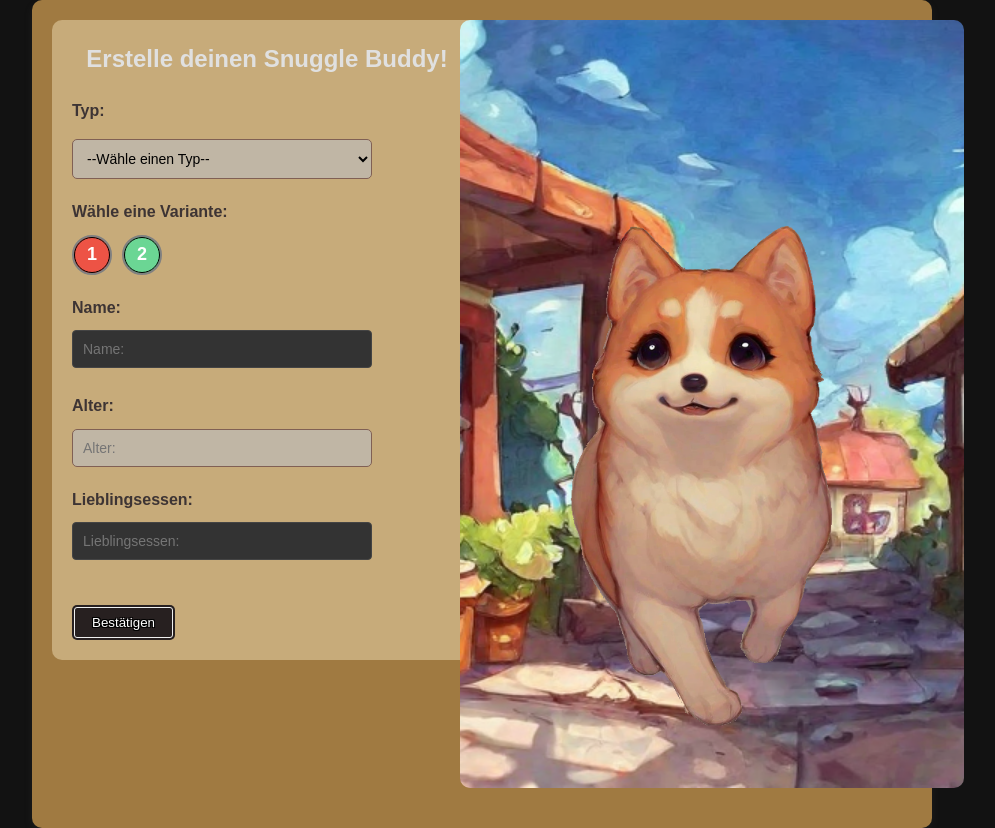
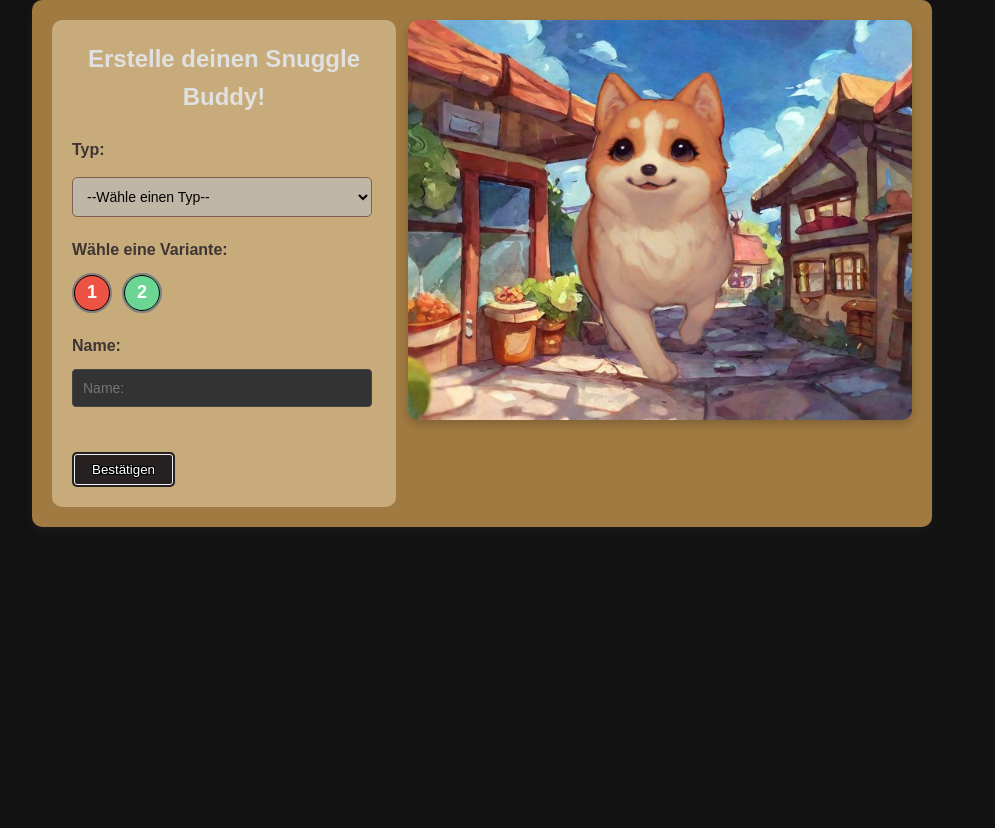
Before and after one commit to dmitrii-vainman/Tamagotchi-2024, a React (Create React App) app in the folder frontend/: page /petpage in a window 1280 px wide. Shown: the whole page, without its empty margins (158-1153 px from the left). After the commit the page ends 800 px from the top, so only its background shows below. Built offline with nearby package versions, Linux system fonts and the light colour scheme; a web font is replaced by a local one.

Commit message:
image css

```diff
--- a/frontend/src/components/petDetails.css
+++ b/frontend/src/components/petDetails.css
@@ -1,11 +1,11 @@
 .pet-page-container {
   display: flex;
-  justify-content: space-between;
+  justify-content: center;
   align-items: flex-start; /* Align form and image to the top */
   width: 100%;
   max-width: 900px; /* Adjust container width */
   margin: 0 auto; /* Center the entire form and image container */
-  padding: 20px;
+  padding: 50px;
   background-color: #bd9858; /* White background for the whole section */
   border-radius: 10px;
   box-shadow: 0 4px 10px rgba(129, 105, 105, 0.1); /* Shadow for depth */
@@ -63,7 +63,7 @@ input, select {
   display: flex;
   align-items: center;
   justify-content: center;
-  width: 40%; /* Image container takes up 40% of the width */
+  width: 50%; /* Image container takes up 40% of the width */
 }
 
 .pet-image-container img {
--- a/frontend/src/components/petDetails.jsx
+++ b/frontend/src/components/petDetails.jsx
@@ -3,8 +3,6 @@ import PetColorPicker from './petColor';
 import './petDetails.css';
 
 const PetForm = ({ updatePetType, petType, selectedColor, setSelectedColor, setPetName }) => {
-  const [age, setAge] = useState('');
-  const [snack, setSnack] = useState('');
 
   const handlePetTypeChange = (e) => {
     const selectedType = e.target.value;
@@ -36,28 +34,6 @@ const PetForm = ({ updatePetType, petType, selectedColor, setSelectedColor, setP
           placeholder="Name: "
         />
       </div>
-
-      <div className="form-group">
-        <label>Alter:</label>
-        <input
-          maxLength="3"
-          type="number"
-          value={age}
-          onChange={(e) => setAge(e.target.value)}
-          placeholder="Alter: "
-        />
-      </div>
-
-      <div className="form-group">
-        <label>Lieblingsessen:</label>
-        <input
-          maxLength="20"
-          type="text"
-          value={snack}
-          onChange={(e) => setSnack(e.target.value)}
-          placeholder="Lieblingsessen: "
-        />
-      </div>
     </div>
   );
 };
--- a/frontend/src/components/petImage.css
+++ b/frontend/src/components/petImage.css
@@ -1,21 +1,24 @@
-/* PetImage.css */
 .pet-image-container {
-    padding: 0 200px 20px 200px;
-    width: 300px;
-    border-radius: 10px; /* Optional rounded corners */
+    width: 504px; /* Keep this width consistent with the form */
+    height: 400px; /* Adjust height to your preference */
+    border-radius: 10px;
     display: flex;
-    flex-direction: column;
-    align-items: center; /* Center content */
-    justify-content: center; /* Center content */
-  }
+    flex-direction: column; /* Center content horizontally */
+    justify-content: center; /* Push the image towards the bottom */
+    padding: 10px; /* Padding for internal spacing */
+    box-shadow: 0 4px 10px rgba(0, 0, 0, 0.2); /* Optional: adds some depth */
+}
 
-  .pet-image {
-    padding: 0 50px 10px 50px;
-    width: auto;
+/* Styling for the pet image itself */
+.pet-image {
+    max-width: 80%; /* Make the image smaller to fit well */
+    height: auto;
+    display: block; /* Make sure the image is block to center */
+}
 
-    height: auto; /* Maintain aspect ratio */
-  }
-
-  .petBuddy {
+/* Styling for the pet name */
+.petBuddy {
     color: black;
-  }
+    text-align: center;
+    margin-bottom: 10px;
+}
--- a/frontend/src/components/petImage.jsx
+++ b/frontend/src/components/petImage.jsx
@@ -24,17 +24,26 @@ const PetImage = ({ petType, selectedColor, petName }) => {
     <div
       className="pet-image-container"
       style={{
-        backgroundImage: `url(/images/bg-1.png)`, // Use backticks for template literals
-        width: '504px',
-        height: '768px',
-        backgroundSize: 'cover', // Ensure the background covers the container
-        backgroundPosition: 'center', // Center the background image
-        position: 'relative', // Positioning for child elements
-
+        backgroundImage: `url(/images/bg-1.png)`,
+        backgroundSize: 'cover',
+        backgroundPosition: 'center',
+        width: '504px', // Same width as the form
+        height: '400px', // Adjust height to match form height
+        position: 'relative',
       }}
     >
       <h2 className='petBuddy'>Dein Buddy {petName}</h2>
-      <img src={petImageSrc} alt={petType} className="pet-image" style={{ position: 'absolute', bottom: '10px' }} />
+      <img
+        src={petImageSrc}
+        alt={petType}
+        className="pet-image"
+        style={{
+          position: 'absolute',
+          bottom: '10px',
+          maxWidth: '50%', // Make the image smaller to fit well
+          height: 'auto',
+        }}
+      />
     </div>
   );
 };
--- a/frontend/src/pages/PetPage.css
+++ b/frontend/src/pages/PetPage.css
@@ -3,7 +3,7 @@
   display: flex;
   justify-content: center;
   align-items: center;
-  height: calc(60vh + 20px);
+  height: calc(60vh + 30px);
   padding: 20px;
 
   /* Set the background image */
@@ -18,7 +18,6 @@
   display: flex;
   justify-content: space-between;
   align-items: flex-start;
-  width: 100%;
   max-width: 900px;
   margin: 0 auto;
   padding: 20px;
@@ -36,8 +35,9 @@
 }
 
 .pet-form-container {
-  width: 50%;
-  padding-right: 20px;
+  width: 40%;
+  padding-right: 40px;
+  margin-right: auto;
   border-radius: 10px;
   background-color: #c7ab7a; /* Light background for the form section */
   padding: 20px;
--- a/frontend/src/pages/PetPage.jsx
+++ b/frontend/src/pages/PetPage.jsx
@@ -25,7 +25,7 @@ function PetPage() {
   };
 
   return (
-    <div className="pet-page-container">
+    <div className="pet-page-container" style={{ display: 'flex', alignItems: 'flex-start' }}>
       {/* Form Section */}
       <div className="pet-form-container">
         <PetForm
@@ -41,7 +41,7 @@ function PetPage() {
       </div>
 
       {/* Image Section */}
-      <div className="pet-image-container">
+      <div className="pet-image-section" style={{ display: 'flex', justifyContent: 'center', alignItems: 'flex-start' }}>
         <PetImage petName={petName} petType={petType} selectedColor={selectedColor} />
       </div>
     </div>
```
